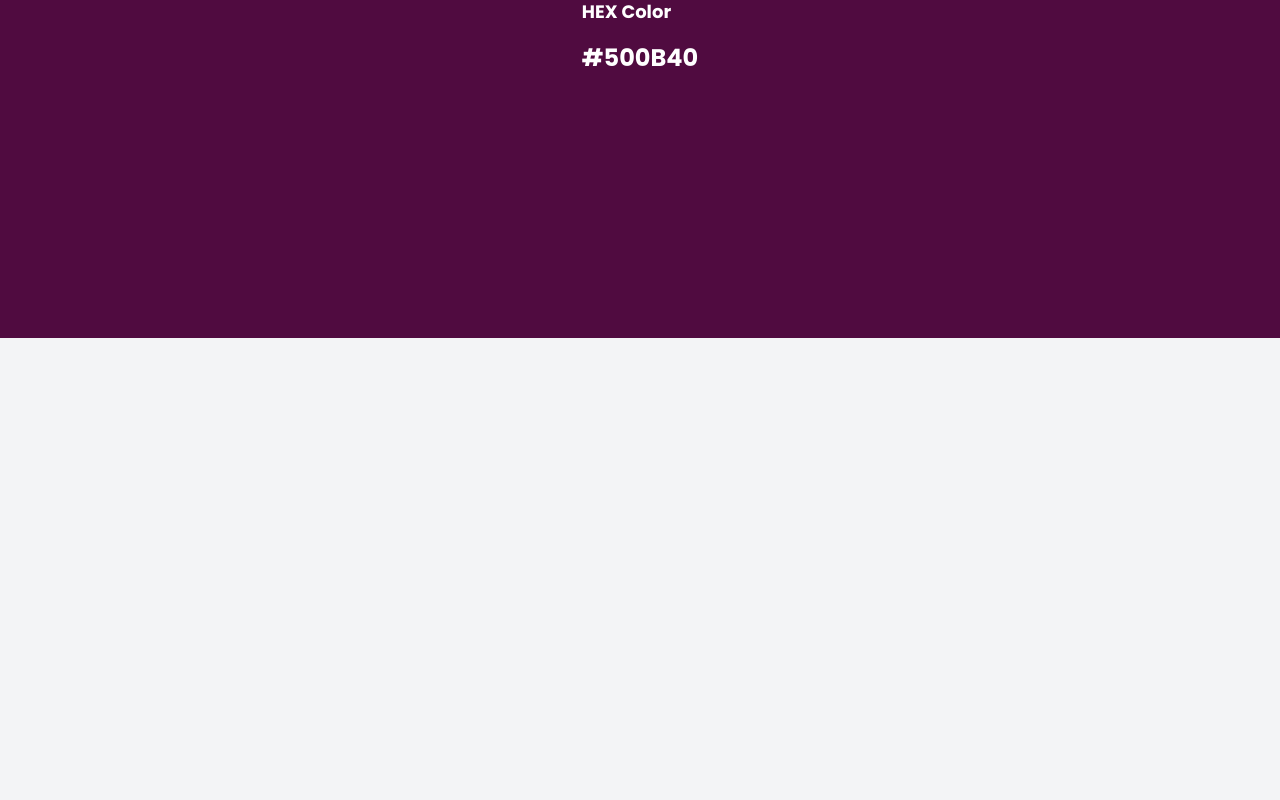
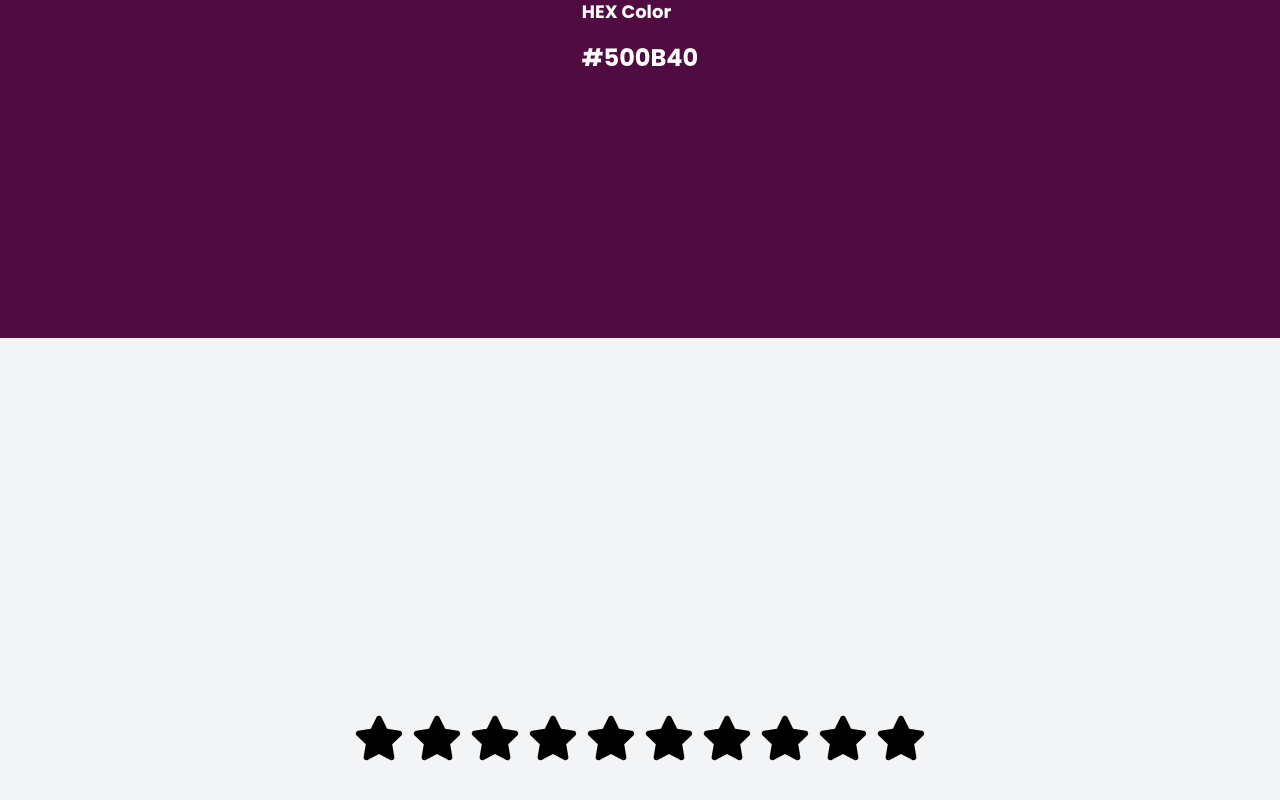
Before and after one commit to cedik456/react-nonstop, a React (Vite) app: page / in a window 1280 px wide. Shown: the part 1262-2062 px from the top of the page. Before the commit the page ends 1600 px from the top, so only its background shows below. Built offline with nearby package versions, Linux system fonts and the light colour scheme.

Commit message:
Create a star rating project

```diff
--- a/package.json
+++ b/package.json
@@ -11,7 +11,8 @@
   },
   "dependencies": {
     "react": "^18.3.1",
-    "react-dom": "^18.3.1"
+    "react-dom": "^18.3.1",
+    "react-icons": "^5.4.0"
   },
   "devDependencies": {
     "@eslint/js": "^9.17.0",
--- a/src/App.jsx
+++ b/src/App.jsx
@@ -1,11 +1,13 @@
 import Accordion from "./components/accordion/Accordion";
 import RandomColor from "./components/random-color/RandomColor";
+import StarRating from "./components/start-rating/StarRating";
 
 function App() {
   return (
     <>
       <Accordion />
       <RandomColor />
+      <StarRating noOfStars={10} />
     </>
   );
 }
--- /dev/null
+++ b/src/components/start-rating/StarRating.jsx
@@ -0,0 +1,42 @@
+import React, { useState } from "react";
+import { FaStar } from "react-icons/fa";
+
+const StarRating = ({ noOfStars = 5 }) => {
+  const [rating, setRating] = useState(0);
+  const [hover, setHover] = useState(0);
+
+  function handleClick(getCurrentIndex) {
+    setRating(getCurrentIndex);
+  }
+
+  function handleMouseEnter(getCurrentIndex) {
+    setHover(getCurrentIndex);
+  }
+
+  function handleMouseLeave() {
+    setHover(rating);
+  }
+
+  return (
+    <div className="wrapper">
+      <div className="flex gap-2 text-[50px]">
+        {[...Array(noOfStars)].map((_, index) => {
+          index += 1; // increments 0 + 1
+          return (
+            <FaStar
+              key={index}
+              className={
+                index <= (hover || rating) ? "text-yellow-500" : "text-black"
+              }
+              onClick={() => handleClick(index)}
+              onMouseMove={() => handleMouseEnter(index)}
+              onMouseLeave={handleMouseLeave}
+            />
+          );
+        })}
+      </div>
+    </div>
+  );
+};
+
+export default StarRating;
```
Also changed, not shown: 1 other file (tests, documents, lock files or other folders).
